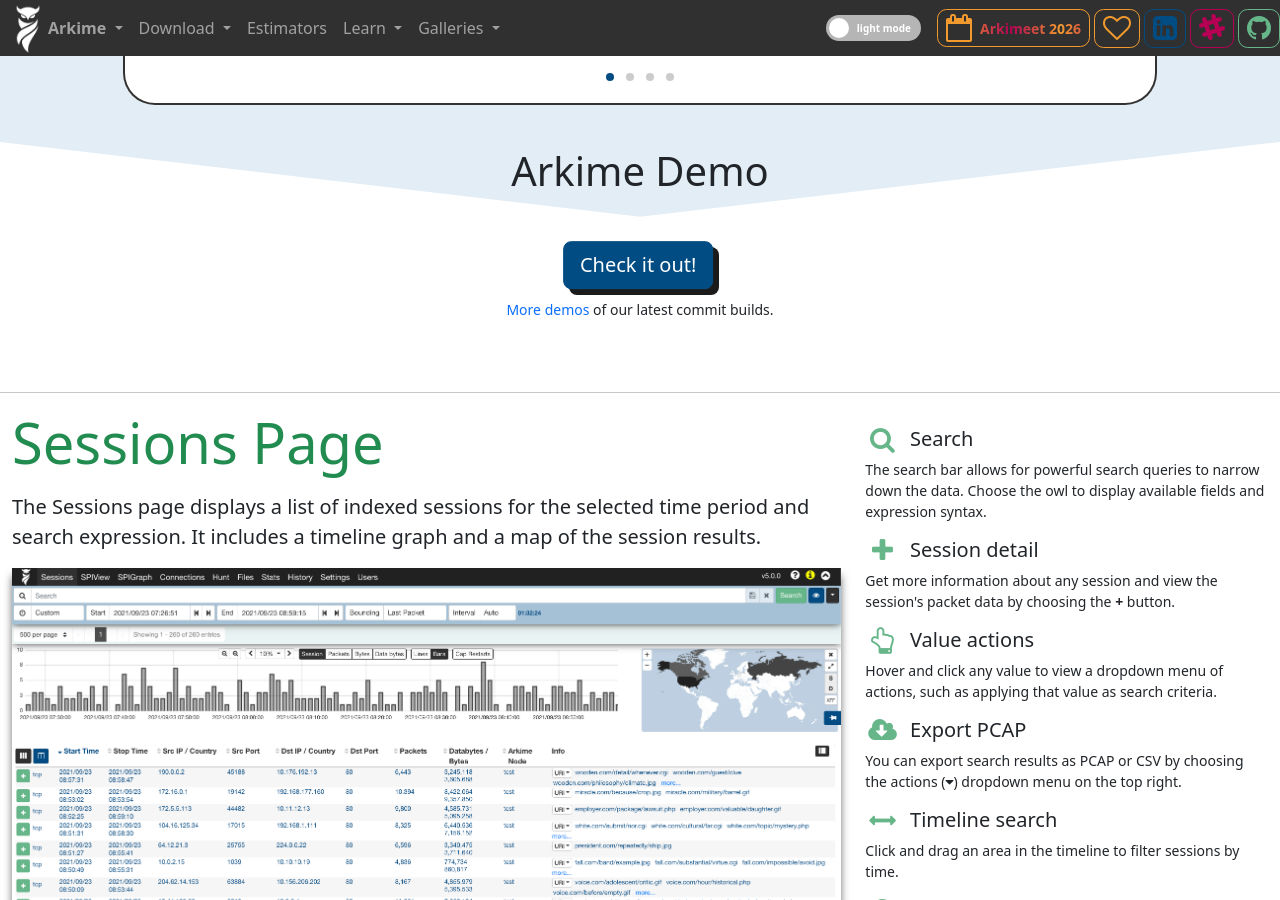
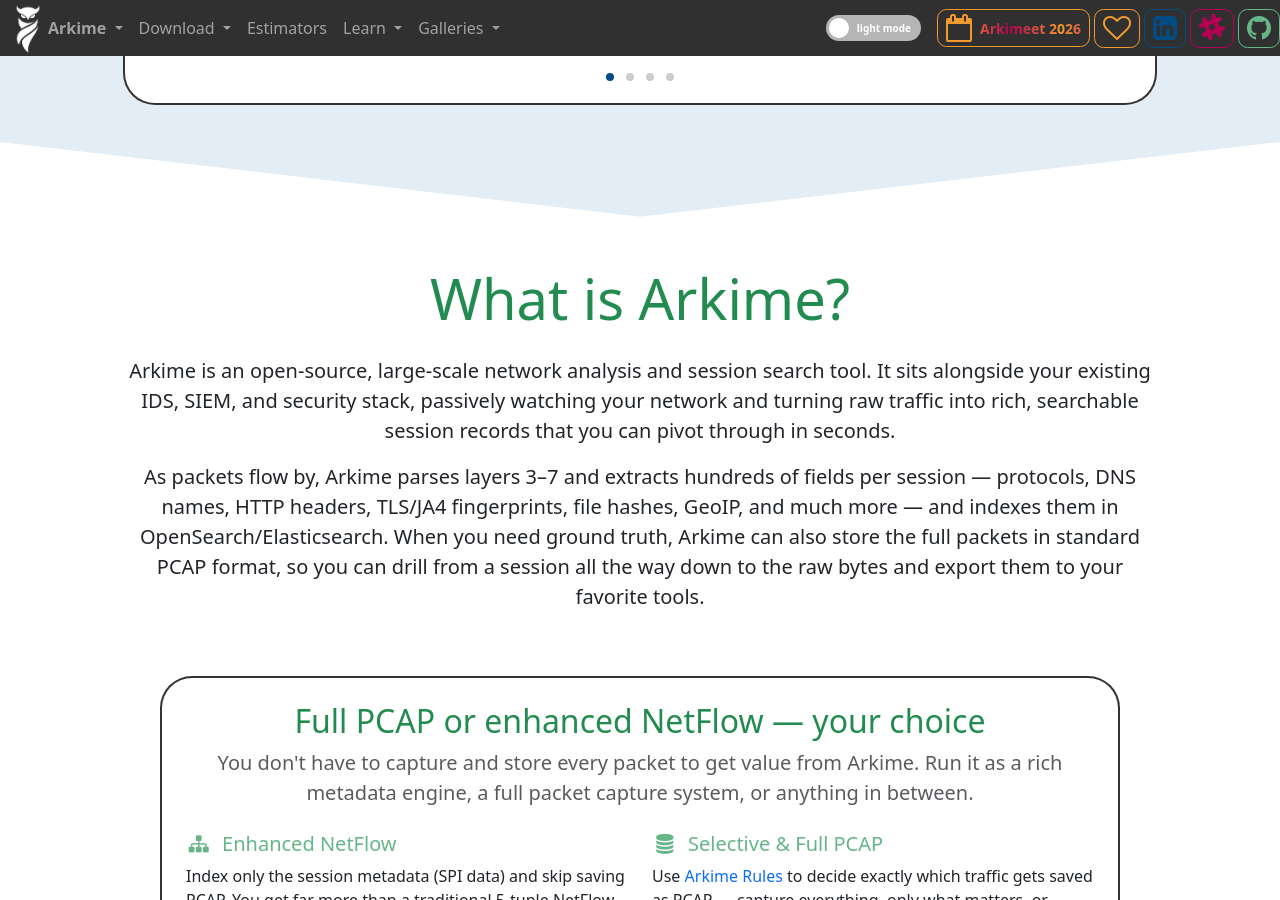
Before and after one commit to arkime/arkimeweb, a Jekyll site: the page built from index.html, in a window 1280 px wide and 900 px high, scrolled down 532 px. Built offline with Jekyll 4.4.1, drawn with Linux system fonts in a browser that asks for light colours; some of the changed text lies outside the part shown.

Commit message:
more text

```diff
--- a/_data/wise/splunk.yml
+++ b/_data/wise/splunk.yml
@@ -25,6 +25,10 @@
   - key: keyPath
     value: REQUIRED
     text: The column to use from the returned data to use as the key
+
+  - key: arrayPath
+    value: EMPTY
+    text: The path of where to find the array, if the json result isn't an array
 
   - key: periodic
     value: EMPTY
--- a/index.html
+++ b/index.html
@@ -211,6 +211,77 @@
         </div>
       </div>
     </div> <!-- /home -->
+
+    <!-- what is arkime -->
+    <a id="what-is-arkime" class="anchor"></a>
+    <div class="container-fluid mt-5 mb-5">
+      <div class="row justify-content-center">
+        <div class="col-lg-10 text-center">
+          <h1 class="display-4 mb-4 dark-primary-theme-text">
+            What is Arkime?
+          </h1>
+          <p class="lead mb-3">
+            Arkime is an open-source, large-scale network analysis and session
+            search tool. It sits alongside your existing IDS, SIEM, and security
+            stack, passively watching your network and turning raw traffic into
+            rich, searchable session records that you can pivot through in seconds.
+          </p>
+          <p class="lead mb-3">
+            As packets flow by, Arkime parses layers 3&ndash;7 and extracts
+            <strong>hundreds of fields per session</strong> &mdash; protocols, DNS
+            names, HTTP headers, TLS/JA4 fingerprints, file hashes, GeoIP, and much
+            more &mdash; and indexes them in OpenSearch/Elasticsearch. When you need
+            ground truth, Arkime can also store the full packets in standard PCAP
+            format, so you can drill from a session all the way down to the raw
+            bytes and export them to your favorite tools.
+          </p>
+        </div>
+      </div>
+    </div> <!-- /what is arkime -->
+
+    <!-- pcap or netflow -->
+    <div class="container-fluid mb-5 pb-5">
+      <div class="d-flex justify-content-center">
+        <div class="jumbotron rounded-5 jumbotron-white mb-0 pt-4 pb-4 ps-4 pe-4" style="border: 2px solid rgba(0,0,0,0.8); max-width: 960px;">
+          <h2 class="text-center dark-primary-theme-text mb-2">
+            Full PCAP or enhanced NetFlow &mdash; your choice
+          </h2>
+          <p class="lead text-center text-muted mb-4">
+            You don't have to capture and store every packet to get value from
+            Arkime. Run it as a rich metadata engine, a full packet capture
+            system, or anything in between.
+          </p>
+          <div class="row">
+            <div class="col-md-6 mb-3">
+              <h5 class="primary-theme-text">
+                <span class="fa fa-sitemap fa-fw"></span>&nbsp;
+                Enhanced NetFlow
+              </h5>
+              <p class="mb-0">
+                Index only the session metadata (SPI data) and skip saving PCAP.
+                You get far more than a traditional 5-tuple NetFlow record &mdash;
+                hundreds of enriched, fully searchable fields per session &mdash;
+                using a fraction of the disk. Perfect for long retention and
+                network visibility on a budget.
+              </p>
+            </div>
+            <div class="col-md-6 mb-3">
+              <h5 class="primary-theme-text">
+                <span class="fa fa-database fa-fw"></span>&nbsp;
+                Selective &amp; Full PCAP
+              </h5>
+              <p class="mb-0">
+                Use <a href="/rulesformat" class="no-decoration">Arkime Rules</a>
+                to decide exactly which traffic gets saved as PCAP &mdash; capture
+                everything, only what matters, or nothing at all. Keep metadata for
+                months while storing raw packets only for the traffic and time
+                windows that matter.
+              </p>
+            </div>
+          </div>
+        </div>
+      </div>
+    </div> <!-- /pcap or netflow -->
 
     <!-- demo -->
     <a id="demo" class="anchor"></a>
```
